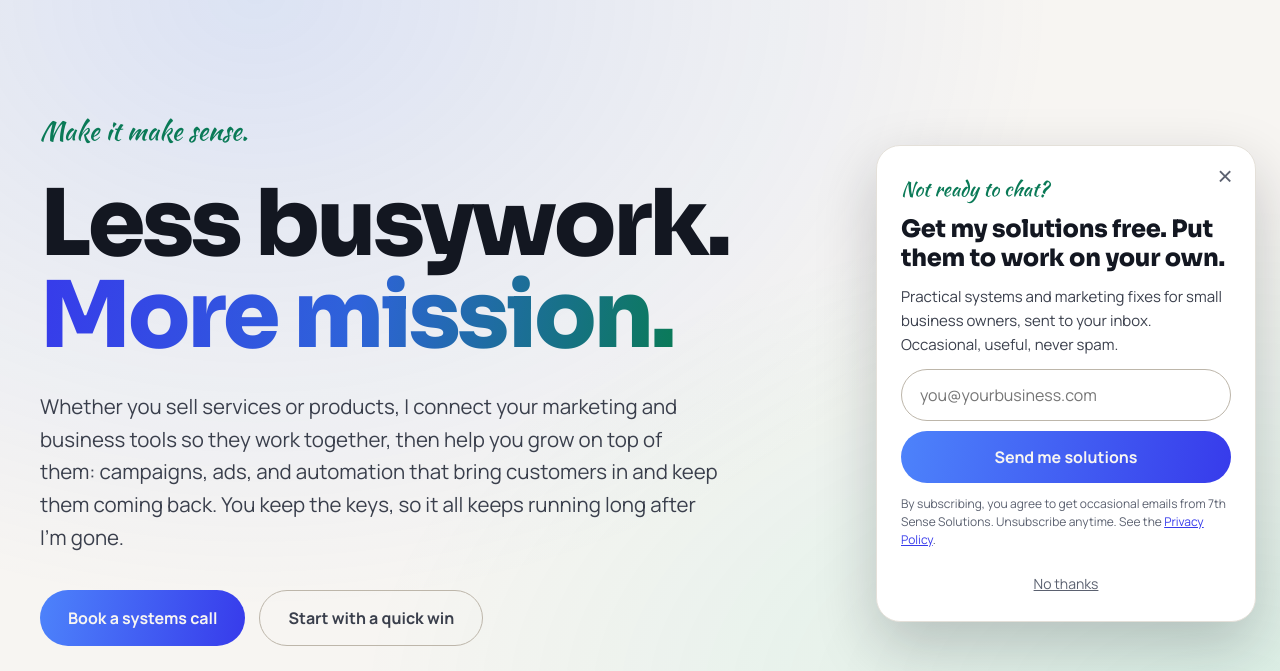
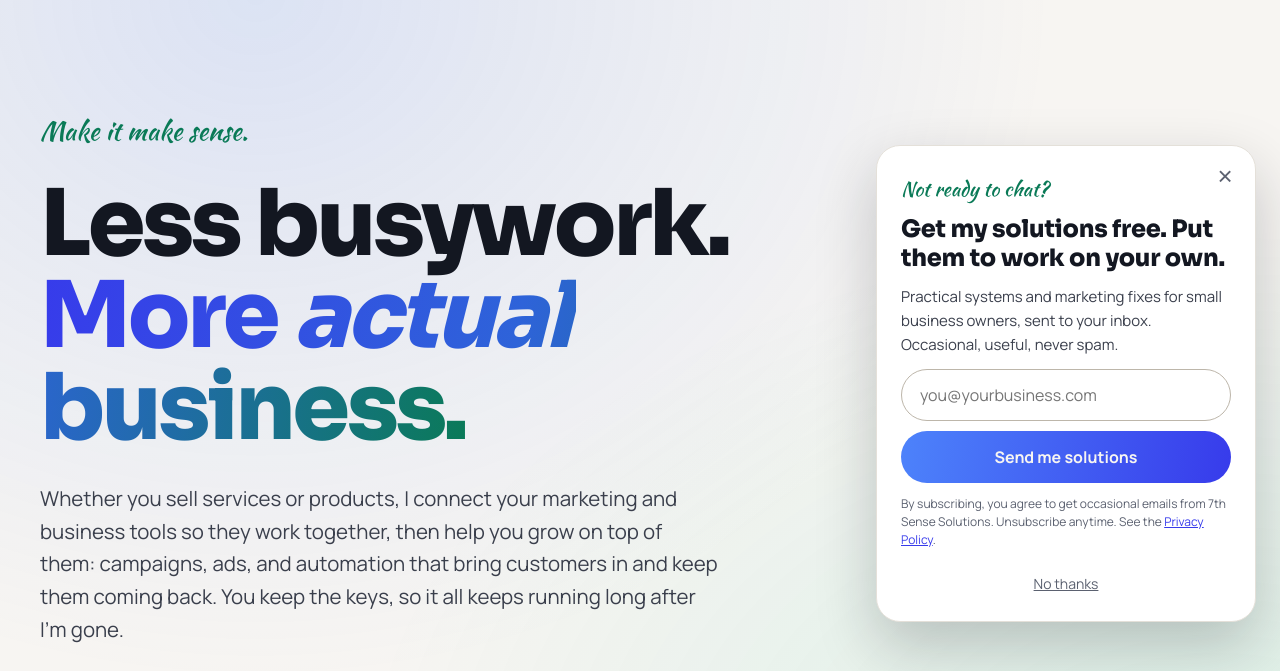
Before and after one commit to 7thsensesystems/7thsensesolutions, a plain HTML site: page index.html in a window 1280 px wide. Shown: the part 86-757 px from the top of the page. Drawn offline with Linux system fonts and the light colour scheme.

Commit message:
Hero headline: "Less busywork. More actual business."
Updates the hero, share title, and share image.

Co-Authored-By: Claude Opus 5.5 <noreply@anthropic.com>
Claude-Session: https://claude.ai/code/session_0167hd1F6884AhMqRp1pcZDe

```diff
--- a/index.html
+++ b/index.html
@@ -13,7 +13,7 @@
 <link rel="canonical" href="https://7thsensesolutions.com/">
 <meta property="og:type" content="website">
 <meta property="og:site_name" content="7th Sense Solutions">
-<meta property="og:title" content="Less busywork. More mission. | 7th Sense Solutions">
+<meta property="og:title" content="Less busywork. More actual business. | 7th Sense Solutions">
 <meta property="og:description" content="Marketing and business systems for small businesses. I build the systems that capture every lead, follow up for you, and connect your tools, so you can get out of the weeds. Based in St. Louis.">
 <meta property="og:url" content="https://7thsensesolutions.com/">
 <meta property="og:image" content="https://7thsensesolutions.com/images/og-image.png">
@@ -150,7 +150,7 @@ html{scroll-behavior:smooth}
 <section style="color: #131721; background: radial-gradient(ellipse at 20% 0%, rgba(77,131,251,0.16), transparent 55%), radial-gradient(ellipse at 95% 90%, rgba(5,190,133,0.12 ), transparent 50%), #F7F5F2">
 <div style="max-width: 1200px; margin: 0 auto; padding: clamp(64px, 9vw, 120px) 24px clamp(56px, 7vw, 96px); display: flex; flex-direction: column; gap: 28px">
 <div style="font-family: 'Kaushan Script', cursive; font-size: 26px; color: #0A7A57">Make it make sense.</div>
-<h1 style="margin: 0; font-family: Sora, sans-serif; font-weight: 800; font-size: clamp(44px, 7.5vw, 92px); line-height: 1.0; letter-spacing: -0.035em; max-width: 900px">Less busywork.<br><span class="grad-l">More mission.</span></h1>
+<h1 style="margin: 0; font-family: Sora, sans-serif; font-weight: 800; font-size: clamp(44px, 7.5vw, 92px); line-height: 1.0; letter-spacing: -0.035em; max-width: 900px">Less busywork.<br><span class="grad-l">More <em style="font-style: italic; padding-right: 0.06em">actual</em> business.</span></h1>
 <p style="margin: 0; font-size: clamp(18px, 1.6vw, 21px); line-height: 1.6; color: #3A3F4C; max-width: 680px">Whether you sell services or products, I connect your marketing and business tools so they work together, then help you grow on top of them: campaigns, ads, and automation that bring customers in and keep them coming back. You keep the keys, so it all keeps running long after I'm gone.</p>
 <div style="display: flex; flex-wrap: wrap; gap: 14px; margin-top: 8px">
 <a href="https://calendar.google.com/calendar/appointments/schedules/AcZssZ2ihGTnjK_ADKunu6BIwyBelCXNJGZrNhhanmxzteIu9calpvYcj_o9ld1ZhANiABd0veh3dwn1" target="_blank" rel="noopener" class="btn-primary" style="text-decoration: none; padding: 16px 28px; border-radius: 999px; font-weight: 700; font-size: 16px; min-height: 52px; box-sizing: border-box; display: inline-flex; align-items: center">Book a systems call</a>
```
Also changed, not shown: images/og-image.png.
